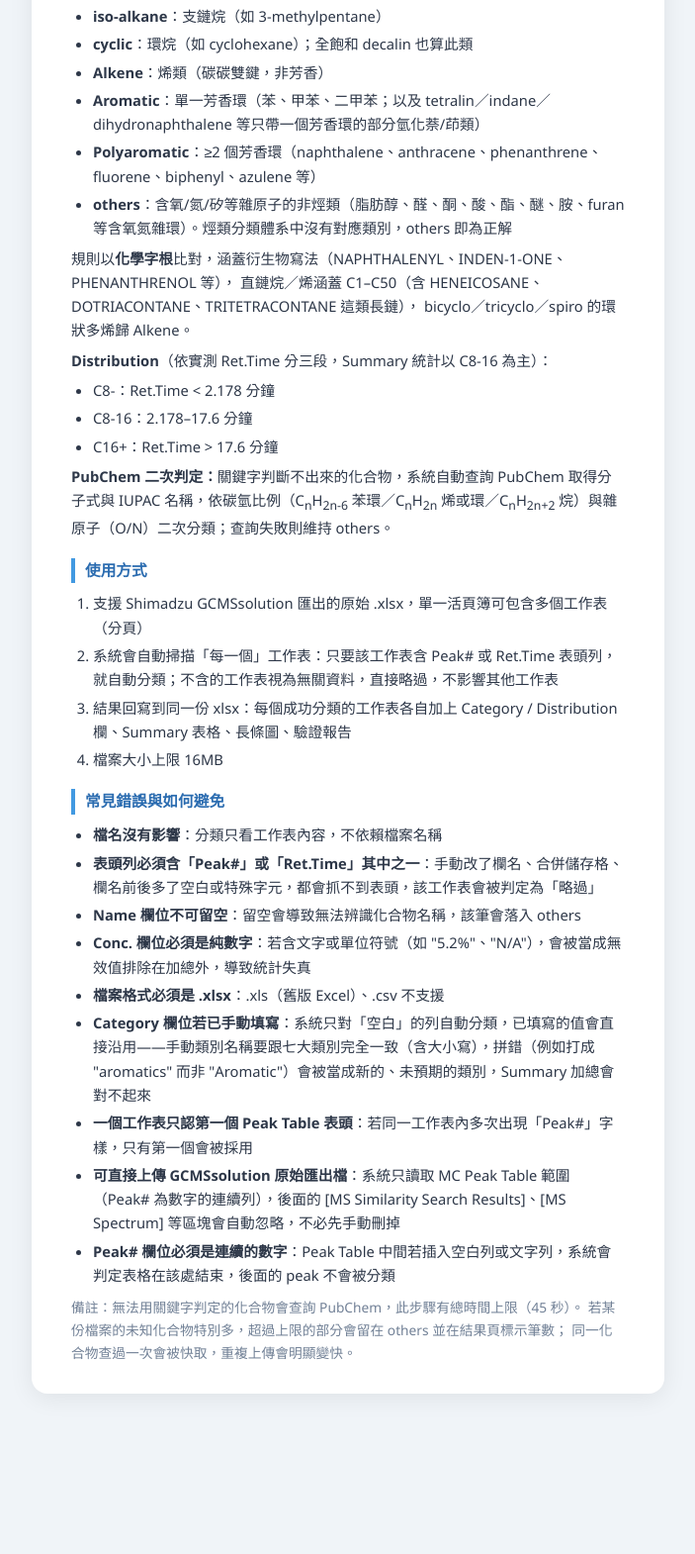
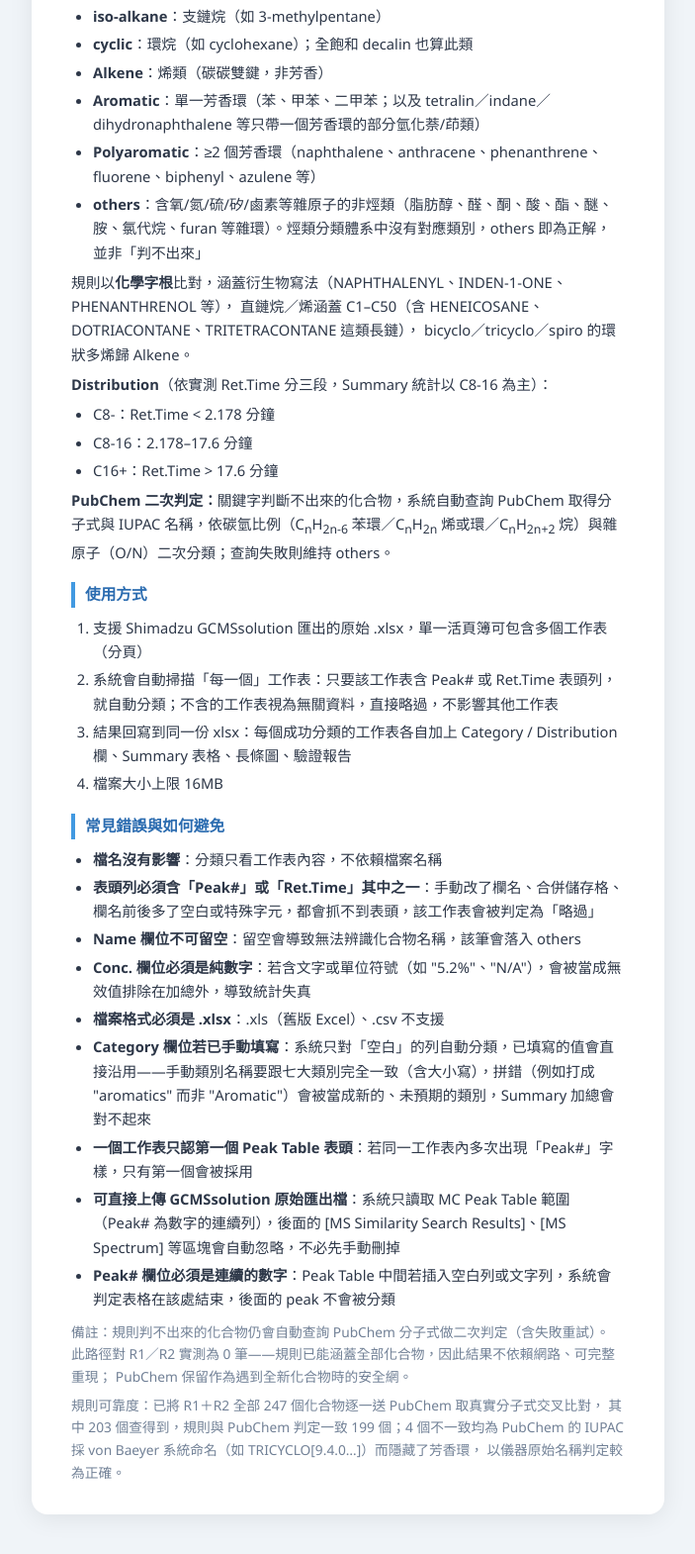
Before and after one commit to jack42355872-wq/gcms-fid-classifier, a Flask app: page / in a window 1280 px wide, after a click on "📖 分類規則與使用說明". Shown: the part 685-2255 px from the top of the page at 99% size, without its empty margins (288-991 px from the left). Before the commit the page ends 2093 px from the top, so only its background shows below. Run offline with Flask 3, Linux system fonts and the light colour scheme.

Commit message:
Validate rules against live PubChem; fix halogen/sulfur and biphenyl bugs
Cross-checked all 247 unique compounds in R1+R2 against live PubChem
molecular formulas instead of assuming the keyword rules were right.
203 resolved on PubChem. Initial agreement was only 176/203 (27
disagreements, 7.27% of composition). That surfaced real bugs on both
sides:

Bugs in our rules, caught by PubChem:
- Halogenated and sulfur compounds were classified as n-alkane.
  OCTANE, 1-CHLORO- (C8H17Cl), 1-CHLOROHEXADECANE (C16H33Cl) and
  DODECANE, 1-(METHYLSULFINYL)- (C13H28OS) are not pure hydrocarbons and
  belong in others. Added halogen/sulfur tokens to the heteroatom set.

Bugs in the PubChem path, caught by the rules:
- _classify_by_formula kept its own keyword list, which had drifted out
  of sync with auto_classify: it still used trailing-E names and was
  missing ACENAPHTH, so acenaphthylene fell to others. It now runs the
  IUPAC name through _classify_keyword first, so both paths follow one
  convention by construction.
- Biphenyls were classified mono-aromatic because PubChem renders them
  as "1-METHYL-2-(3-METHYLPHENYL)BENZENE"; a substring match for
  BIPHENYL/PHENYLBENZENE can't see through the parentheses. Now counts
  aromatic ring markers (>=2 PHENYL, or PHENYL+BENZENE) -> Polyaromatic.
- The CnH2n-6 "benzene ring" heuristic misfired on fulvenes, so it was
  demoted below the keyword pass.

After the fixes: 199/203 agree, 4 disagreements (0.38%). In all four the
rule is correct and PubChem is not — its IUPAC uses von Baeyer names
(TRICYCLO[9.4.0...]HEPTAENE) that hide the aromatic rings, so the
instrument's original DIBENZO... name classifies better. Note also that
PubChem failed to resolve 44/247 names, and for one
(9-METHOXY-...-FLUORENE) returned an entirely different molecule -
it is a useful cross-check, not an oracle.

PubChem is kept as the fallback for genuinely unknown compounds and made
more robust: retries with backoff for throttling/transient failures,
404 short-circuits, budget raised to 20s. It measured 0 lookups for
R1/R2, so classification no longer depends on the network.

R1 regression: aromatics/alkanes/cyclic identical to baseline.
R2: mass balance PASS on all 3 sheets, 6.4s, others 0.00/0.77/0.87%.

Co-Authored-By: Claude Opus 4.8 <noreply@anthropic.com>

```diff
--- a/app.py
+++ b/app.py
@@ -46,13 +46,16 @@ def _cache_put(key: str, value: str) -> None:
         _pubchem_cache.clear()
     _pubchem_cache[key] = value
 
-PUBCHEM_HTTP_TIMEOUT   = 3     # 單次查詢逾時（秒）
+PUBCHEM_HTTP_TIMEOUT   = 4     # 單次查詢逾時（秒）
 PUBCHEM_MAX_WORKERS    = 8     # 並行查詢數（純網路等待，用執行緒即可）
+PUBCHEM_RETRIES        = 2     # 暫時性失敗（429 限流 / 連線中斷）重試次數
 # 每次上傳的 PubChem 查詢總時間上限（秒）。
 # 必須明顯小於 gunicorn 的 --timeout（Render 預設只有 30 秒），
 # 讓後面的寫檔（wb.save 是最慢的一步）與回傳都還有餘裕。
-# 預算用完後剩下的化合物一律留在 others，並在頁面上回報略過筆數。
-PUBCHEM_TIME_BUDGET    = 12
+#
+# 關鍵字規則涵蓋率提高後，實務上幾乎不會有化合物走到這裡
+# （R1／R2 實測為 0 筆），所以這個預算是「保險絲」而不是常態路徑。
+PUBCHEM_TIME_BUDGET    = 20
 
 
 class _PubChemBudget:
@@ -87,17 +90,29 @@ def _pubchem_lookup(name: str) -> str:
     if key in _pubchem_cache:
         return _pubchem_cache[key]
 
-    try:
-        encoded = urllib.parse.quote(key)
-        url = (f'https://pubchem.ncbi.nlm.nih.gov/rest/pug/compound/name/'
-               f'{encoded}/property/MolecularFormula,IUPACName/JSON')
-        with urllib.request.urlopen(url, timeout=PUBCHEM_HTTP_TIMEOUT) as r:
-            data = _json.loads(r.read())
-        props = data['PropertyTable']['Properties'][0]
-        formula = props.get('MolecularFormula', '')
-        iupac   = props.get('IUPACName', '').upper()
-        result  = _classify_by_formula(formula, iupac, key)
-    except Exception:
+    encoded = urllib.parse.quote(key)
+    url = (f'https://pubchem.ncbi.nlm.nih.gov/rest/pug/compound/name/'
+           f'{encoded}/property/MolecularFormula,IUPACName/JSON')
+
+    result = None
+    for attempt in range(PUBCHEM_RETRIES + 1):
+        try:
+            with urllib.request.urlopen(url, timeout=PUBCHEM_HTTP_TIMEOUT) as r:
+                data = _json.loads(r.read())
+            props   = data['PropertyTable']['Properties'][0]
+            formula = props.get('MolecularFormula', '')
+            iupac   = (props.get('IUPACName') or '').upper()
+            result  = _classify_by_formula(formula, iupac, key)
+            break
+        except Exception as e:
+            # 404（PubChem 查無此化合物）不必重試，直接放棄；
+            # 限流／連線問題才退避後再試。
+            code = getattr(e, 'code', None)
+            if code == 404 or attempt == PUBCHEM_RETRIES:
+                break
+            time.sleep(0.4 * (attempt + 1))
+
+    if result is None:
         result = 'others'
 
     _cache_put(key, result)
@@ -116,6 +131,17 @@ def _classify_by_formula(formula: str, iupac: str, original: str) -> str:
       - CₙH₂ₙ₊₂  → alkane；有 methyl branch → iso-alkane，否則 → n-alkane
     """
     import re
+
+    # PubChem 回傳的 IUPAC 名稱本身也是化學名，先用同一套關鍵字規則判一次。
+    # 這樣兩條路徑（原始名稱 / PubChem 名稱）永遠遵循同一套慣例，不會各說各話。
+    # 實測顯示，先前兩邊各自維護關鍵字，正是大多數判定不一致的來源
+    # （例如 acenaphthylene 在這裡漏列、biphenyl 被 IUPAC 寫成 phenylbenzene 而誤判單環）。
+    if iupac:
+        cat, confident = _classify_keyword(iupac)
+        if confident:
+            return cat
+
+    # 只含 C/H（可含 O/N）才適用下面的分子式啟發式；含鹵素、硫等一律 others
     m = re.match(r'^C(\d+)H(\d+)((?:O\d*)?(?:N\d*)?)$', formula)
     if not m:
         return 'others'
@@ -124,27 +150,15 @@ def _classify_by_formula(formula: str, iupac: str, original: str) -> str:
     h = int(m.group(2))
     hetero = m.group(3)   # 含 O/N → 雜原子化合物（脂肪醇、醛、酮、酯、胺）
 
-    # 部分氫化的萘/茚 = 單芳香環 → Aromatic（與 auto_classify 的環數慣例一致）
-    if (('NAPHTHALENE' in iupac and ('TETRAHYDRO' in iupac or 'DIHYDRO' in iupac))
-            or any(x in iupac for x in ['TETRALIN','INDANE','INDENE','INDACENE'])):
-        return 'Aromatic'
-
-    # 多環芳烴（≥2 個芳香環）
-    if any(x in iupac for x in ['NAPHTHALENE','PYRENE','FLUORENE',
-                                  'ANTHRACENE','PHENANTHRENE','BIPHENYL',
-                                  'AZULENE','FLUORANTHENE','PERYLENE','CHRYSENE']):
-        return 'Polyaromatic'
-
-    # 單環芳烴（苯環 CₙH₂ₙ₋₆）
-    if h == 2 * c - 6 or any(x in iupac for x in ['BENZENE','TOLUENE',
-                                                     'XYLENE','PHENYL',
-                                                     'STYRENE','CUMENE']):
-        return 'Aromatic'
-
     # 帶 O/N 的非芳香化合物 → 氧化物 / 含雜原子，非純碳氫類 → others
     # （修正：脂肪醇 CₙH₂ₙ₊₂O 會被誤判成 n-alkane，因為過去只看 C/H 忽略了 O）
     if hetero:
         return 'others'
+
+    # 單環芳烴（苯環 CₙH₂ₙ₋₆）。這只是最後的啟發式：CₙH₂ₙ₋₆ 不保證是苯環
+    # （fulvene 類的環狀多烯也符合），所以放在關鍵字判定之後才用。
+    if h == 2 * c - 6:
+        return 'Aromatic'
 
     # Cycloalkane CₙH₂ₙ + cycl in name
     if h == 2 * c and 'CYCL' in iupac:
@@ -187,7 +201,11 @@ _ALKENE_NAMES = tuple(s + 'ENE' for s in _CHAIN_STEMS)
 # 就會先被攔下，不會走到這裡。
 _HETERO_TOKENS = (
     'ACID', 'ESTER', 'ETHER', 'AMINE', 'AMINO', 'AMIDE', 'NITRIL', 'NITRO',
-    'SILANE', 'SILOXANE', 'SILOXY', 'THIO', 'SULFON', 'SULFID',
+    'SILANE', 'SILOXANE', 'SILOXY', 'THIO', 'SULFON', 'SULFID', 'SULFIN',
+    'SULFANYL', 'MERCAPTO', 'PHOSPH', 'CYANO',
+    # 鹵素：含 Cl/Br/F/I 的化合物同樣不是純碳氫。
+    # （'FLUORO' 不會誤中 'FLUORENE'，且芳香環判定本來就排在前面）
+    'CHLORO', 'BROMO', 'FLUORO', 'IODO', 'CHLORIDE', 'BROMIDE', 'IODIDE',
     'FURAN', 'PYRAN', 'OXEPINE', 'OXIRANE', 'TRIAZIN', 'PYRIDIN', 'PYRROL',
     'IMIDAZOL', 'THIOPHEN', 'ANOL', 'ANAL', 'ANONE', 'ANOATE', 'OATE',
     'ALDEHYDE', 'KETONE', 'OXO', 'HYDROXY', 'METHOXY', 'ETHOXY', 'CARBOXY',
@@ -224,8 +242,14 @@ def _classify_keyword(name: str):
 
     # ── 2. 真正多環芳烴(≥2 個芳香環)→ Polyaromatic ────────────────────
     if any(x in n for x in ('NAPHTHALEN','ANTHRACEN','PHENANTHREN','PYREN',
-                              'FLUOREN','BIPHENYL','ACENAPHTH','AZULEN',
-                              'FLUORANTHEN','PERYLEN','CHRYSEN','DIBENZO')):
+                              'FLUOREN','BIPHENYL','DIPHENYL','TRIPHENYL',
+                              'ACENAPHTH','AZULEN','FLUORANTHEN','PERYLEN',
+                              'CHRYSEN','DIBENZO')):
+        return 'Polyaromatic', True
+    #    數苯環：PubChem 的 IUPAC 會把 biphenyl 拆寫成
+    #    "1-METHYL-2-(3-METHYLPHENYL)BENZENE"（中間夾括號，比對不到 BIPHENYL），
+    #    但只要出現兩個苯環標記就是二芳香環系統。
+    if n.count('PHENYL') >= 2 or ('PHENYL' in n and 'BENZENE' in n):
         return 'Polyaromatic', True
 
     # ── 3. 單環芳烴(苯環)→ Aromatic ──────────────────────────────────
--- a/templates/index.html
+++ b/templates/index.html
@@ -306,7 +306,7 @@
             <li><b>Alkene</b>：烯類（碳碳雙鍵，非芳香）</li>
             <li><b>Aromatic</b>：單一芳香環（苯、甲苯、二甲苯；以及 tetralin／indane／dihydronaphthalene 等只帶一個芳香環的部分氫化萘/茚類）</li>
             <li><b>Polyaromatic</b>：≥2 個芳香環（naphthalene、anthracene、phenanthrene、fluorene、biphenyl、azulene 等）</li>
-            <li><b>others</b>：含氧/氮/矽等雜原子的非烴類（脂肪醇、醛、酮、酸、酯、醚、胺、furan 等含氧氮雜環）。烴類分類體系中沒有對應類別，others 即為正解</li>
+            <li><b>others</b>：含氧/氮/硫/矽/鹵素等雜原子的非烴類（脂肪醇、醛、酮、酸、酯、醚、胺、氯代烷、furan 等雜環）。烴類分類體系中沒有對應類別，others 即為正解，並非「判不出來」</li>
           </ul>
           <p>規則以<b>化學字根</b>比對，涵蓋衍生物寫法（NAPHTHALENYL、INDEN-1-ONE、PHENANTHRENOL 等），
              直鏈烷／烯涵蓋 C1–C50（含 HENEICOSANE、DOTRIACONTANE、TRITETRACONTANE 這類長鏈），
@@ -340,9 +340,15 @@
             <li><b>Peak# 欄位必須是連續的數字</b>：Peak Table 中間若插入空白列或文字列，系統會判定表格在該處結束，後面的 peak 不會被分類</li>
           </ul>
           <p style="margin-top:10px;color:#718096;font-size:0.86rem;">
-            備註：無法用關鍵字判定的化合物會查詢 PubChem，此步驟有總時間上限（45 秒）。
-            若某份檔案的未知化合物特別多，超過上限的部分會留在 others 並在結果頁標示筆數；
-            同一化合物查過一次會被快取，重複上傳會明顯變快。
+            備註：規則判不出來的化合物仍會自動查詢 PubChem 分子式做二次判定（含失敗重試）。
+            此路徑對 R1／R2 實測為 0 筆——規則已能涵蓋全部化合物，因此結果不依賴網路、可完整重現；
+            PubChem 保留作為遇到全新化合物時的安全網。
+          </p>
+          <p style="margin-top:6px;color:#718096;font-size:0.86rem;">
+            規則可靠度：已將 R1＋R2 全部 247 個化合物逐一送 PubChem 取真實分子式交叉比對，
+            其中 203 個查得到，規則與 PubChem 判定一致 199 個；4 個不一致均為 PubChem 的
+            IUPAC 採 von Baeyer 系統命名（如 TRICYCLO[9.4.0…]）而隱藏了芳香環，
+            以儀器原始名稱判定較為正確。
           </p>
         </div>
 
@@ -357,7 +363,7 @@
             <li><b>Alkene</b>: C=C double bond, non-aromatic</li>
             <li><b>Aromatic</b>: single aromatic ring (benzene, toluene, xylene; also tetralin/indane/dihydronaphthalene-type compounds that carry only one aromatic ring)</li>
             <li><b>Polyaromatic</b>: ≥2 aromatic rings (naphthalene, anthracene, phenanthrene, fluorene, biphenyl, azulene, etc.)</li>
-            <li><b>others</b>: non-hydrocarbons carrying O/N/Si heteroatoms (fatty alcohols, aldehydes, ketones, acids, esters, ethers, amines, furan-type heterocycles). A hydrocarbon-type scheme has no class for these, so "others" is the correct answer, not a failure to classify.</li>
+            <li><b>others</b>: non-hydrocarbons carrying O/N/S/Si/halogen heteroatoms (fatty alcohols, aldehydes, ketones, acids, esters, ethers, amines, chloroalkanes, furan-type heterocycles). A hydrocarbon-type scheme has no class for these, so "others" is the correct answer, not a failure to classify.</li>
           </ul>
           <p>Matching is done on <b>chemical stems</b>, so derivative spellings (NAPHTHALENYL, INDEN-1-ONE,
              PHENANTHRENOL…) are covered. Straight-chain alkanes/alkenes span C1–C50 (including long chains
@@ -392,9 +398,16 @@
             <li><b>Peak# must be a continuous run of numbers</b>: a blank or text row inserted mid-table is treated as the end of the table, and peaks below it won't be classified.</li>
           </ul>
           <p style="margin-top:10px;color:#718096;font-size:0.86rem;">
-            Note: compounds the keyword rules can't resolve are looked up on PubChem, which has an overall
-            time limit (45s). If a file contains an unusually large number of unknowns, the remainder stays
-            in "others" and the count is shown in the results. Lookups are cached, so re-uploading is much faster.
+            Note: compounds the rules can't resolve are still looked up on PubChem for a molecular-formula
+            re-check (with retries). That path measured 0 compounds for R1/R2 — the rules now cover every
+            compound, so results don't depend on the network and are fully reproducible. PubChem remains as
+            a safety net for genuinely new compounds.
+          </p>
+          <p style="margin-top:6px;color:#718096;font-size:0.86rem;">
+            Rule reliability: all 247 compounds across R1+R2 were cross-checked against live PubChem
+            molecular formulas. 203 were found; rules agreed with PubChem on 199. The 4 disagreements are
+            cases where PubChem's IUPAC name uses von Baeyer nomenclature (e.g. TRICYCLO[9.4.0…]) that
+            hides the aromatic rings — the instrument's original name classifies more correctly.
           </p>
         </div>
 
```
